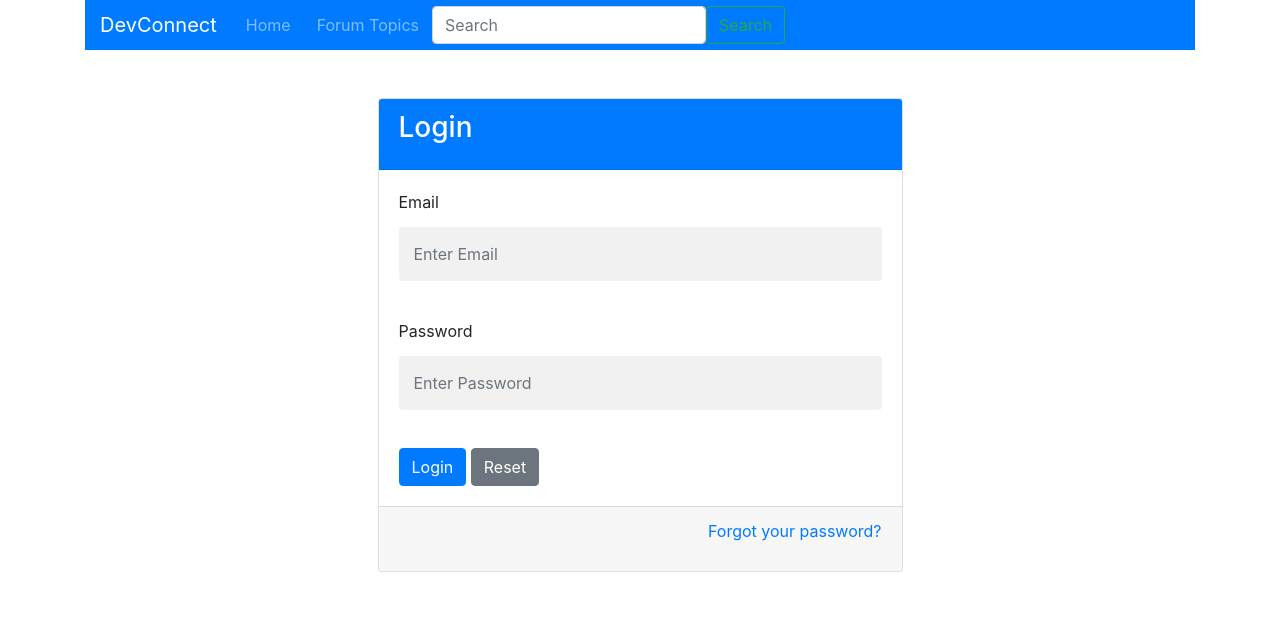
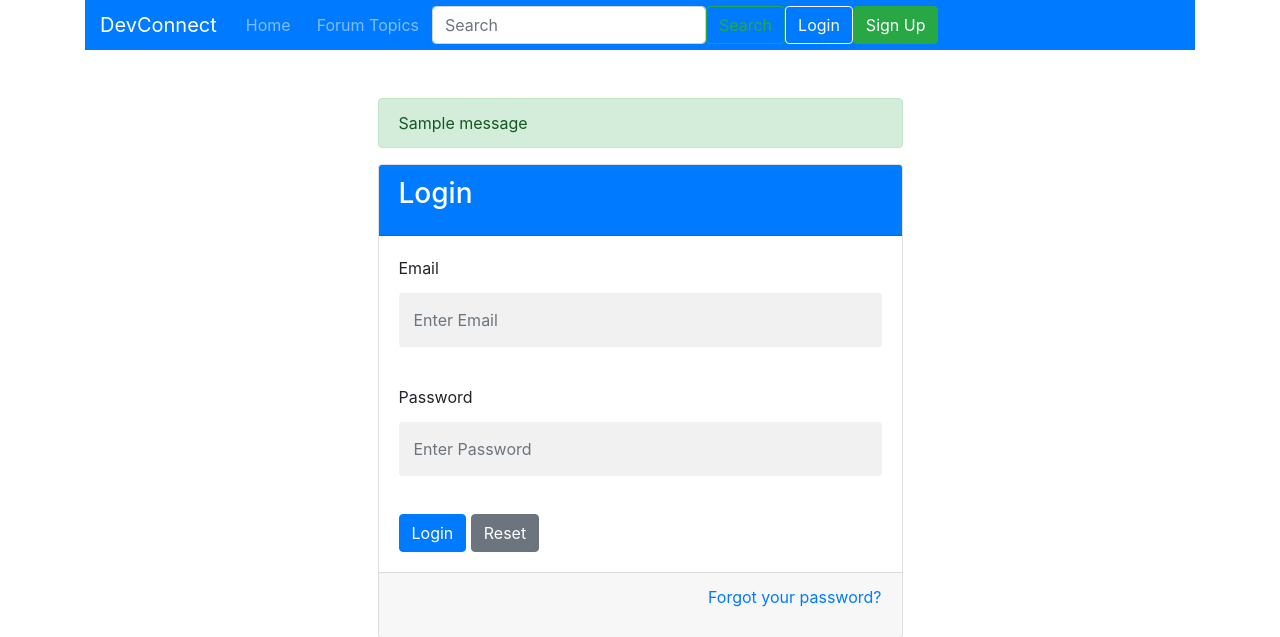
Before and after one commit to ramandatta87/CITS5505_UWA_Group_Project, a Flask app: page /auth/login in a window 1280 px wide. Shown: the top 637 px of the page. Run offline with Flask 3, Linux system fonts and the light colour scheme; tables that the repository leaves empty hold one stand-in row (values such as "Sample post"); one stand-in notice (Sample message) is shown; some libraries are stand-ins or nearby versions.

Commit message:
Added error message using flash on login.html

```diff
--- a/app/templates/includes/nav.html
+++ b/app/templates/includes/nav.html
@@ -1,3 +1,5 @@
+
+
 <header>
     <nav class="navbar navbar-expand-lg navbar-dark bg-primary p-0" style="padding-top: 0.5rem; padding-bottom: 0.5rem;">
         <div class="container-fluid">
@@ -34,6 +36,11 @@
                             </ul>
                         </li>
                     </ul>
+                {% else %}
+                    <div class="navbar-nav ms-auto">
+                        <a href="{{ url_for('auth.login') }}" class="btn btn-outline-light me-2">Login</a>
+                        <a href="{{ url_for('auth.register') }}" class="btn btn-success">Sign Up</a>
+                    </div>
                 {% endif %}
             </div>
         </div>
--- a/app/templates/login.html
+++ b/app/templates/login.html
@@ -4,6 +4,17 @@
 <div class="container mt-5">
     <div class="row justify-content-center">
         <div class="col-md-6">
+            <!-- Display Flash Messages -->
+            {% with messages = get_flashed_messages(with_categories=true) %}
+            {% if messages %}
+                {% for category, message in messages %}
+                    <div class="alert alert-{{ category }}">
+                        {{ message }}
+                    </div>
+                {% endfor %}
+            {% endif %}
+            {% endwith %}
+
             <div class="card">
                 <div class="card-header bg-primary text-white">
                     <h3 class="card-title">Login</h3>
```
